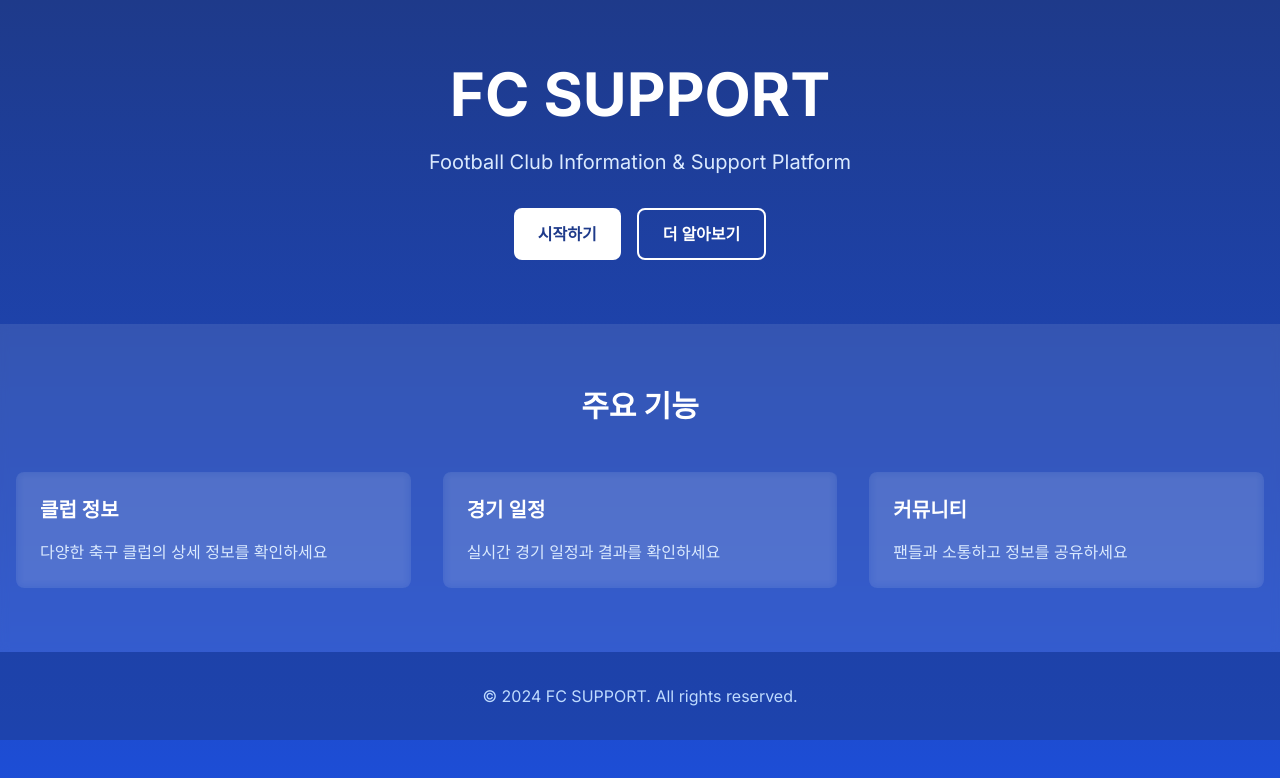
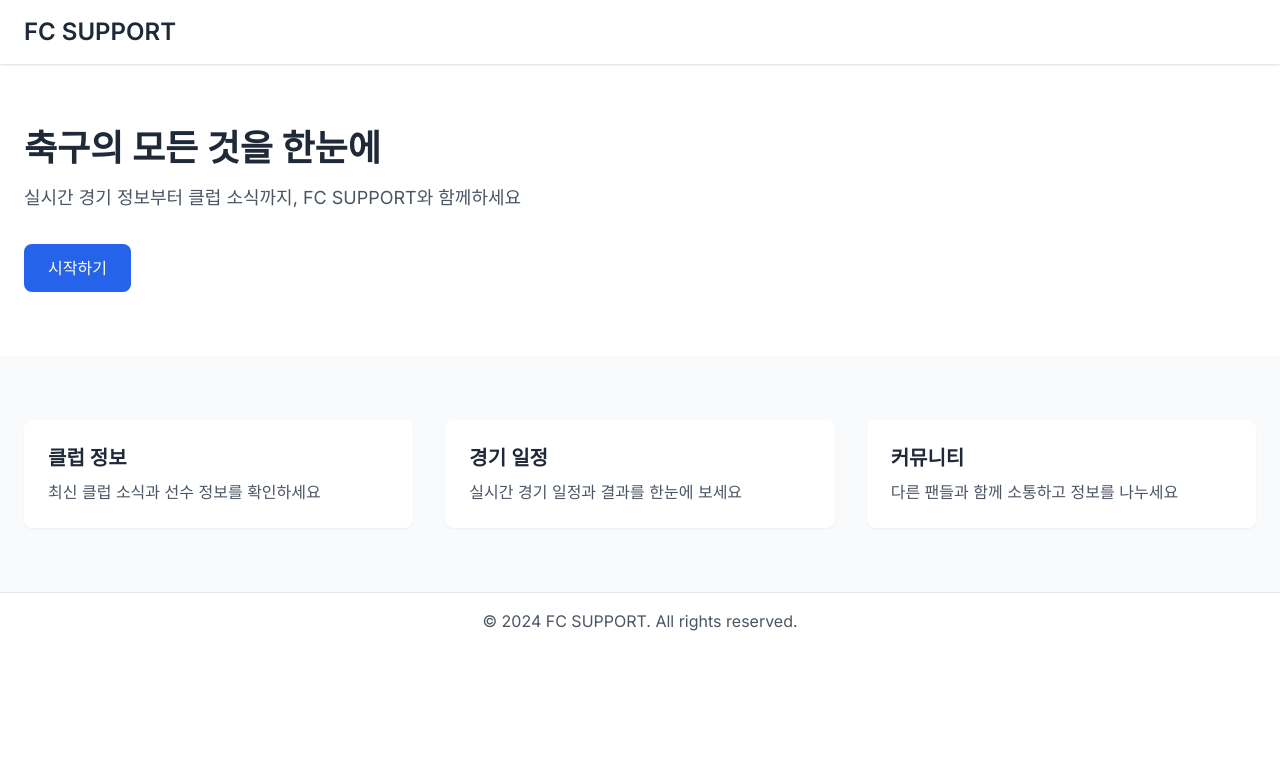
Before and after one commit to KinngH0/fc-info-supoort, a Next.js app: page / in a window 1280 px wide. Shown: the top 778 px of the page. Built offline with nearby package versions, Linux system fonts and the light colour scheme.

Commit message:
style: 메인 페이지 디자인 심플하게 수정

```diff
--- a/app/globals.css
+++ b/app/globals.css
@@ -3,39 +3,18 @@
 @tailwind utilities;
 
 :root {
-  --foreground-rgb: 255, 255, 255;
-  --background-start-rgb: 30, 58, 138;
-  --background-end-rgb: 29, 78, 216;
-}
-
-@media (prefers-color-scheme: dark) {
-  :root {
-    --foreground-rgb: 255, 255, 255;
-    --background-start-rgb: 0, 0, 0;
-    --background-end-rgb: 0, 0, 0;
-  }
+  --foreground-rgb: 31, 41, 55;
+  --background-rgb: 255, 255, 255;
 }
 
 body {
   color: rgb(var(--foreground-rgb));
-  background: linear-gradient(
-      to bottom,
-      rgb(var(--background-start-rgb)),
-      rgb(var(--background-end-rgb))
-    );
+  background: rgb(var(--background-rgb));
   min-height: 100vh;
 }
 
 @layer components {
-  .btn-primary {
-    @apply bg-white text-blue-900 px-6 py-3 rounded-lg font-semibold hover:bg-blue-100 transition;
-  }
-
-  .btn-secondary {
-    @apply border-2 border-white text-white px-6 py-3 rounded-lg font-semibold hover:bg-white/10 transition;
-  }
-
-  .card {
-    @apply bg-white/5 p-6 rounded-lg backdrop-blur-sm hover:bg-white/10 transition;
+  .container {
+    @apply max-w-7xl mx-auto;
   }
 }
--- a/app/page.tsx
+++ b/app/page.tsx
@@ -1,47 +1,52 @@
 export default function Home() {
   return (
-    <main className="min-h-screen bg-gradient-to-b from-blue-900 to-blue-700">
+    <main className="min-h-screen bg-white">
+      {/* Navigation */}
+      <nav className="bg-white shadow">
+        <div className="container mx-auto px-6 py-4">
+          <h1 className="text-2xl font-semibold text-gray-800">FC SUPPORT</h1>
+        </div>
+      </nav>
+
       {/* Hero Section */}
-      <div className="container mx-auto px-4 py-16">
-        <div className="text-center">
-          <h1 className="text-6xl font-bold text-white mb-6">FC SUPPORT</h1>
-          <p className="text-xl text-blue-100 mb-8">Football Club Information & Support Platform</p>
-          <div className="flex justify-center gap-4">
-            <button className="btn-primary">
-              시작하기
-            </button>
-            <button className="btn-secondary">
-              더 알아보기
-            </button>
-          </div>
+      <section className="container mx-auto px-6 py-16">
+        <div className="max-w-2xl">
+          <h2 className="text-4xl font-bold text-gray-800 mb-4">
+            축구의 모든 것을 한눈에
+          </h2>
+          <p className="text-lg text-gray-600 mb-8">
+            실시간 경기 정보부터 클럽 소식까지, FC SUPPORT와 함께하세요
+          </p>
+          <button className="bg-blue-600 text-white px-6 py-3 rounded-lg font-medium hover:bg-blue-700 transition">
+            시작하기
+          </button>
         </div>
-      </div>
+      </section>
 
       {/* Features Section */}
-      <div className="bg-white/10 backdrop-blur-sm py-16">
-        <div className="container mx-auto px-4">
-          <h2 className="text-3xl font-bold text-white text-center mb-12">주요 기능</h2>
+      <section className="bg-gray-50 py-16">
+        <div className="container mx-auto px-6">
           <div className="grid grid-cols-1 md:grid-cols-3 gap-8">
-            <div className="card">
-              <h3 className="text-xl font-semibold text-white mb-4">클럽 정보</h3>
-              <p className="text-blue-100">다양한 축구 클럽의 상세 정보를 확인하세요</p>
+            <div className="bg-white p-6 rounded-lg shadow-sm">
+              <h3 className="text-xl font-semibold text-gray-800 mb-2">클럽 정보</h3>
+              <p className="text-gray-600">최신 클럽 소식과 선수 정보를 확인하세요</p>
             </div>
-            <div className="card">
-              <h3 className="text-xl font-semibold text-white mb-4">경기 일정</h3>
-              <p className="text-blue-100">실시간 경기 일정과 결과를 확인하세요</p>
+            <div className="bg-white p-6 rounded-lg shadow-sm">
+              <h3 className="text-xl font-semibold text-gray-800 mb-2">경기 일정</h3>
+              <p className="text-gray-600">실시간 경기 일정과 결과를 한눈에 보세요</p>
             </div>
-            <div className="card">
-              <h3 className="text-xl font-semibold text-white mb-4">커뮤니티</h3>
-              <p className="text-blue-100">팬들과 소통하고 정보를 공유하세요</p>
+            <div className="bg-white p-6 rounded-lg shadow-sm">
+              <h3 className="text-xl font-semibold text-gray-800 mb-2">커뮤니티</h3>
+              <p className="text-gray-600">다른 팬들과 함께 소통하고 정보를 나누세요</p>
             </div>
           </div>
         </div>
-      </div>
+      </section>
 
       {/* Footer */}
-      <footer className="bg-blue-900/50 py-8">
-        <div className="container mx-auto px-4 text-center">
-          <p className="text-blue-200">© 2024 FC SUPPORT. All rights reserved.</p>
+      <footer className="bg-white border-t">
+        <div className="container mx-auto px-6 py-4">
+          <p className="text-center text-gray-600">© 2024 FC SUPPORT. All rights reserved.</p>
         </div>
       </footer>
     </main>
```
